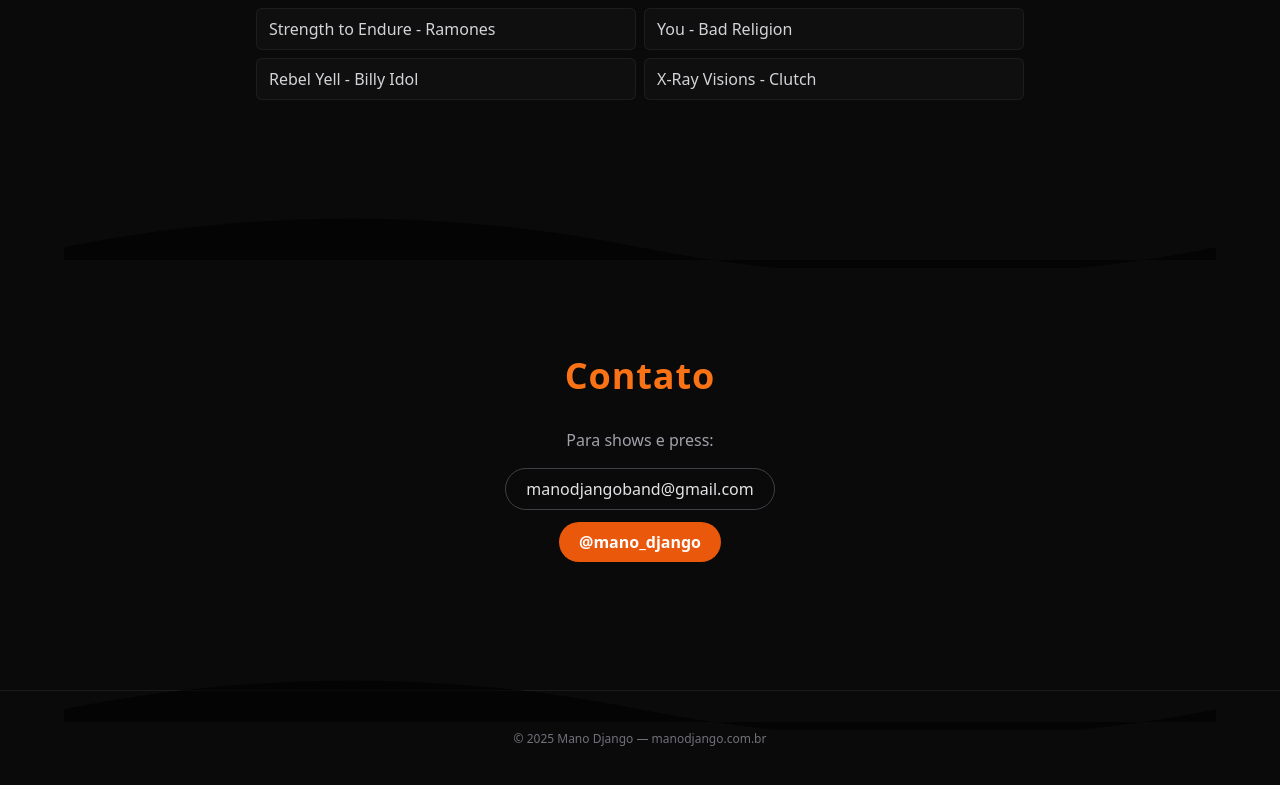
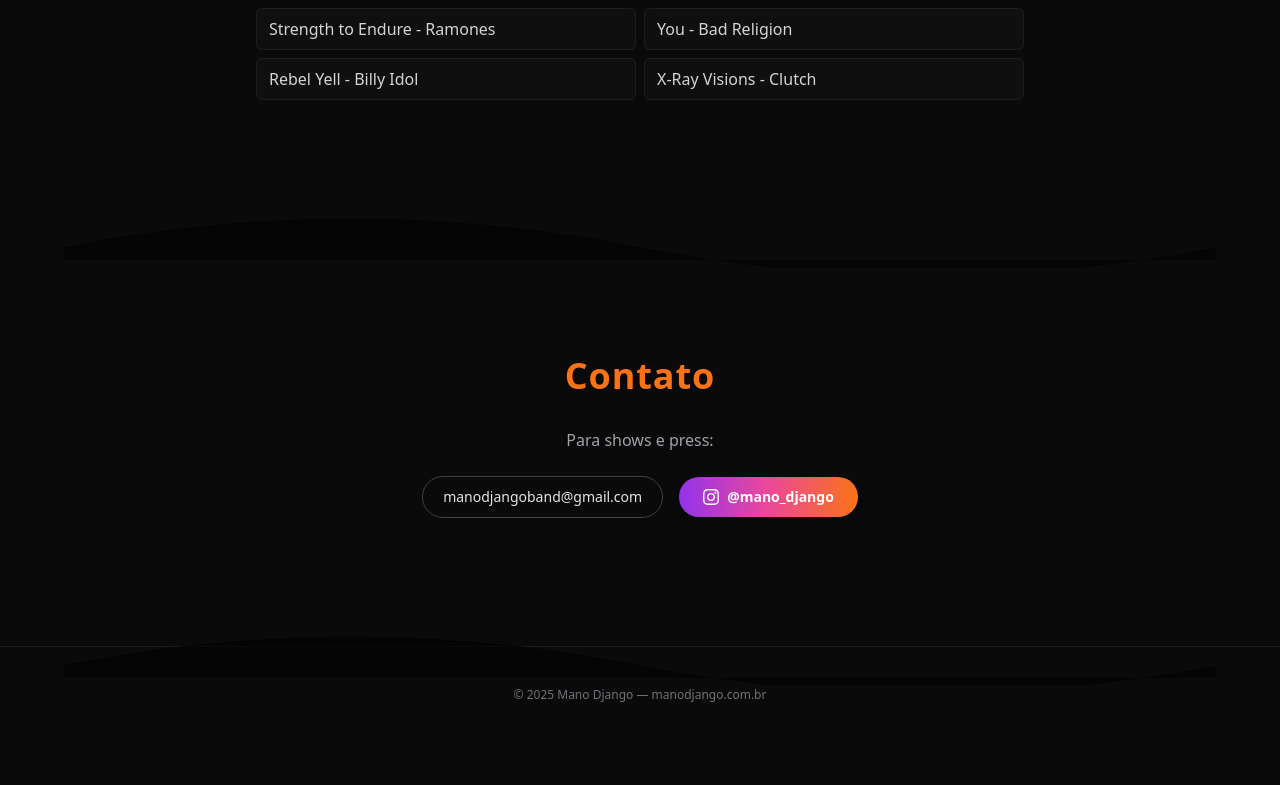
Before and after one commit to guitartiago/manodjango-site, a Next.js app: page / in a window 1280 px wide. Shown: the part 3026-3811 px from the top of the page. After the commit the page ends 3769 px from the top, so only its background shows below. Built offline with nearby package versions, Linux system fonts and the light colour scheme.

Commit message:
Update page.tsx
instagram

```diff
--- a/app/page.tsx
+++ b/app/page.tsx
@@ -212,9 +212,25 @@
     <RevealSection id="contato" title="Contato">
       <div className="mx-auto max-w-xl text-center">
         <p className="text-zinc-400">Para shows e press:</p>
-        <div className="mt-4 flex flex-col items-center gap-3">
-          <a href="mailto:manodjangoband@gmail.com" className="rounded-full border border-zinc-700 px-5 py-2 text-zinc-200 hover:border-zinc-500">manodjangoband@gmail.com</a>
-          <a href="https://instagram.com/mano_django" target="_blank" rel="noopener noreferrer" className="rounded-full bg-orange-600 px-5 py-2 font-semibold text-white hover:bg-orange-500">@mano_django</a>
+        <div className="mt-6 flex flex-col items-center justify-center gap-4 sm:flex-row">
+          <a
+            href="mailto:manodjangoband@gmail.com"
+            className="rounded-full border border-zinc-700 px-5 py-2.5 text-sm text-zinc-200 transition hover:border-zinc-500 hover:text-white"
+          >
+            manodjangoband@gmail.com
+          </a>
+
+          <a
+            href="https://instagram.com/mano_django"
+            target="_blank"
+            rel="noopener noreferrer"
+            className="inline-flex items-center gap-2 rounded-full bg-gradient-to-r from-purple-600 via-pink-500 to-orange-500 px-6 py-2.5 text-sm font-semibold text-white shadow-lg transition-transform hover:scale-105"
+          >
+            <svg className="h-4 w-4 fill-current" viewBox="0 0 24 24">
+              <path d="M12 2.163c3.204 0 3.584.012 4.85.07 3.252.148 4.771 1.691 4.919 4.919.058 1.265.069 1.645.069 4.849 0 3.205-.012 3.584-.069 4.849-.149 3.225-1.664 4.771-4.919 4.919-1.266.058-1.644.07-4.85.07-3.204 0-3.584-.012-4.849-.07-3.26-.149-4.771-1.699-4.919-4.92-.058-1.265-.07-1.644-.07-4.849 0-3.204.013-3.583.07-4.849.149-3.227 1.664-4.771 4.919-4.919 1.266-.057 1.645-.069 4.849-.069zm0-2.163c-3.259 0-3.667.014-4.947.072-4.358.2-6.78 2.618-6.98 6.98-.059 1.281-.073 1.689-.073 4.948 0 3.259.014 3.668.072 4.948.2 4.358 2.618 6.78 6.98 6.98 1.281.058 1.689.072 4.948.072 3.259 0 3.668-.014 4.948-.072 4.354-.2 6.782-2.618 6.979-6.98.059-1.28.073-1.689.073-4.948 0-3.259-.014-3.667-.072-4.947-.196-4.354-2.617-6.78-6.979-6.98-1.281-.059-1.69-.073-4.949-.073zm0 5.838c-3.403 0-6.162 2.759-6.162 6.162s2.759 6.163 6.162 6.163 6.162-2.759 6.162-6.163c0-3.403-2.759-6.162-6.162-6.162zm0 10.162c-2.209 0-4-1.79-4-4 0-2.209 1.791-4 4-4s4 1.791 4 4c0 2.21-1.791 4-4 4zm6.406-11.845c-.796 0-1.441.645-1.441 1.44s.645 1.44 1.441 1.44c.795 0 1.439-.645 1.439-1.44s-.644-1.44-1.439-1.44z"/>
+            </svg>
+            <span>@mano_django</span>
+          </a>
         </div>
       </div>
     </RevealSection>
```
